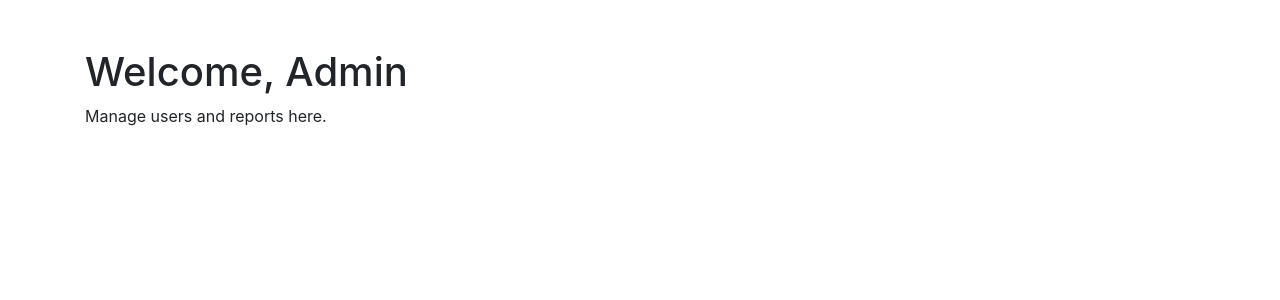
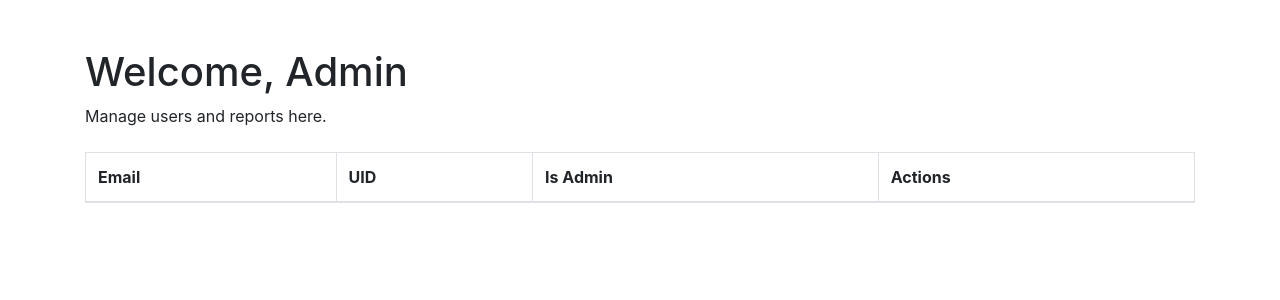
Before and after one commit to Shashira2004/ReviewGuard_FinalProject, a Flask app: page /admin in a window 1280 px wide. Shown: the top 300 px of the page. Run offline with Flask 3, Linux system fonts and the light colour scheme; the visitor is signed in with stand-in values (Sample User, id 1); lists and menus that the app fills with data are empty; parts of the project's set-up code (start-up, migrations or seed data) failed here and were passed over.

Commit message:
admin page created

```diff
--- a/app.py
+++ b/app.py
@@ -1,6 +1,13 @@
 from flask import Flask, render_template, request, redirect, url_for, session
 from helper import preprocessing, vectorizer, get_prediction
 from logger import logging
+
+import firebase_admin
+from firebase_admin import auth, credentials
+
+# Only do this once globally
+cred = credentials.Certificate("artifacts/reviewguard-310f6-firebase-adminsdk-fbsvc-7d1e2ee5d6.json")
+firebase_admin.initialize_app(cred)
 
 app = Flask(__name__)
 
@@ -35,6 +42,15 @@ def register():
 def login():
     return render_template('login.html')  # signin page
 
+@app.route('/login', methods=['POST'])
+def firebase_login():
+    id_token = request.form['idToken']  # get from client
+    decoded_token = auth.verify_id_token(id_token)
+    session['uid'] = decoded_token['uid']
+    session['is_admin'] = decoded_token.get('admin', False)
+    return redirect(url_for('home'))
+
+
 
 @app.route('/how-it-works')
 def how_it_works():
@@ -48,13 +64,53 @@ def about():
 def contact():
     return render_template('contactus.html')
 
-@app.route('/admin')
+# @app.route('/admin')
+# def admin_dashboard():
+#     if 'user' in session:
+#         id_token = session['user']['idToken']
+#         decoded_token = auth.verify_id_token(id_token)
+#         if decoded_token.get('admin'):
+#             return render_template('admin.html')
+#         else:
+#             return "Access Denied", 403
+#     return redirect(url_for('login'))
+
+
+@app.route('/admin', methods=['GET'])
 def admin_dashboard():
-    # Check if user is admin
-    if session.get('is_admin'):
-        return render_template('admin.html')
-    else:
-        return redirect(url_for('home'))  # redirect to home if not admin
+    if not session.get('is_admin'):
+        return redirect(url_for('home'))
+
+    # Fetch users from Firebase
+    all_users = []
+    page = auth.list_users()
+    while page:
+        for user in page.users:
+            is_admin = user.custom_claims.get('admin') if user.custom_claims else False
+            all_users.append({
+                'uid': user.uid,
+                'email': user.email,
+                'admin': is_admin
+            })
+        page = page.get_next_page()
+
+    return render_template('admin.html', users=all_users)
+
+@app.route('/make-admin', methods=['POST'])
+def make_admin():
+    if not session.get('is_admin'):
+        return redirect(url_for('home'))
+    uid = request.form['uid']
+    auth.set_custom_user_claims(uid, {'admin': True})
+    return redirect(url_for('admin_dashboard'))
+
+@app.route('/delete-user', methods=['POST'])
+def delete_user():
+    if not session.get('is_admin'):
+        return redirect(url_for('home'))
+    uid = request.form['uid']
+    auth.delete_user(uid)
+    return redirect(url_for('admin_dashboard'))
 
 
 
--- a/templates/admin.html
+++ b/templates/admin.html
@@ -1,4 +1,54 @@
 <!DOCTYPE html>
+<html lang="en">
+<head>
+  <title>Admin Dashboard</title>
+  <link rel="stylesheet" href="https://cdn.jsdelivr.net/npm/bootstrap@4.4.1/dist/css/bootstrap.min.css">
+</head>
+<body>
+  <div class="container mt-5">
+    <h1>Welcome, Admin</h1>
+    <p>Manage users and reports here.</p>
+
+    <table class="table table-bordered mt-4">
+      <thead>
+        <tr>
+          <th>Email</th>
+          <th>UID</th>
+          <th>Is Admin</th>
+          <th>Actions</th>
+        </tr>
+      </thead>
+      <tbody>
+        {% for user in users %}
+        <tr>
+          <td>{{ user.email }}</td>
+          <td>{{ user.uid }}</td>
+          <td>{{ 'Yes' if user.admin else 'No' }}</td>
+          <td>
+            {% if not user.admin %}
+            <form method="post" action="{{ url_for('make_admin') }}">
+              <input type="hidden" name="uid" value="{{ user.uid }}">
+              <button type="submit" class="btn btn-sm btn-warning">Make Admin</button>
+            </form>
+            {% endif %}
+            <form method="post" action="{{ url_for('delete_user') }}" style="margin-top: 5px;">
+              <input type="hidden" name="uid" value="{{ user.uid }}">
+              <button type="submit" class="btn btn-sm btn-danger">Delete</button>
+            </form>
+          </td>
+        </tr>
+        {% endfor %}
+      </tbody>
+    </table>
+  </div>
+</body>
+</html>
+
+
+
+
+
+<!-- <!DOCTYPE html>
 <html lang="en">
 <head>
   <title>Admin Dashboard</title>
@@ -10,4 +60,4 @@
     <p>Manage users and reports here.</p>
   </div>
 </body>
-</html>
+</html> -->
```
Also changed, not shown: set_admin.py (added, +14 -0 lines), templates/register.html (+19 -4 lines).
